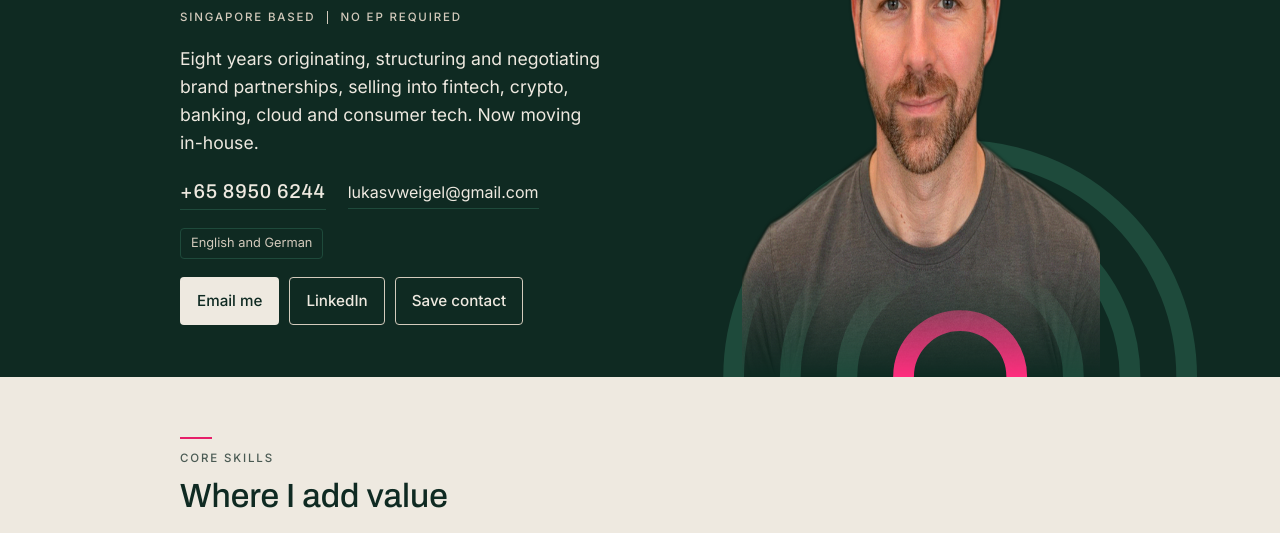
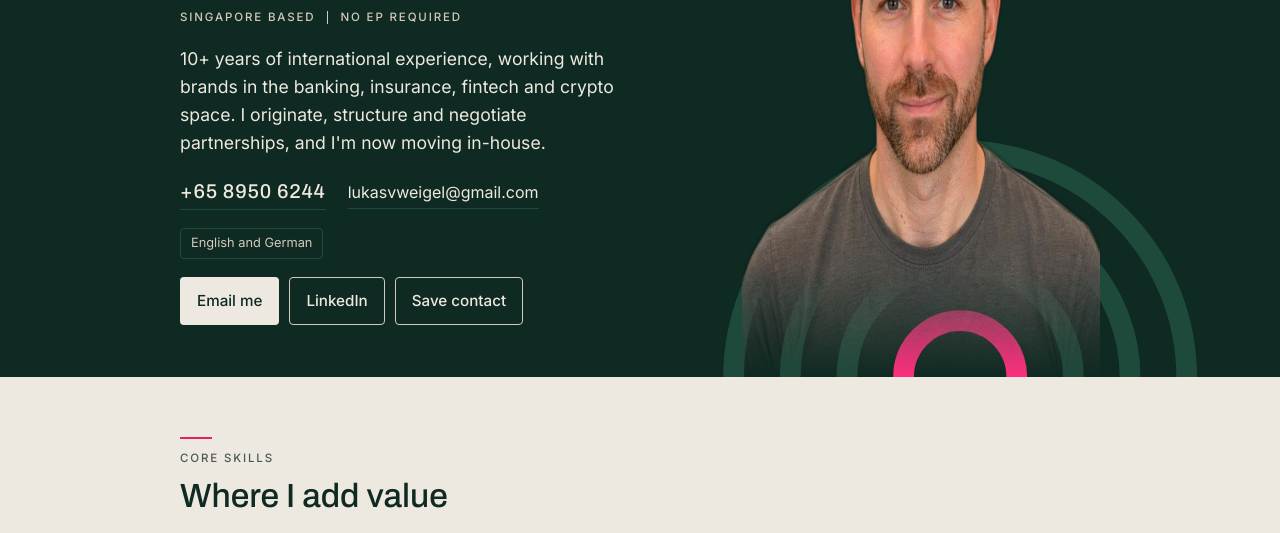
Before and after one commit to LVW-dot/lukas.wynarc.com, a plain HTML site: page index.html in a window 1280 px wide. Shown: the part 267-800 px from the top of the page. Drawn offline with Linux system fonts and the light colour scheme.

Commit message:
Match the years line to the outreach notes
The top summary now says "10+ years of international experience, working with brands in the banking, insurance, fintech and crypto space", as in the SFF outreach notes.

Co-Authored-By: Claude Opus 5.5 <noreply@anthropic.com>

```diff
--- a/index.html
+++ b/index.html
@@ -4,7 +4,7 @@
 <meta charset="utf-8">
 <meta name="viewport" content="width=device-width, initial-scale=1, viewport-fit=cover">
 <title>Lukas Weigel · APAC Commercial Partnerships</title>
-<meta name="description" content="APAC Commercial Partnerships. Singapore based, no EP required. Eight years originating, structuring and negotiating brand partnerships. Moving in-house to brand and strategic partnerships at a fintech or crypto company.">
+<meta name="description" content="APAC Commercial Partnerships. Singapore based, no EP required. 10+ years of international experience, working with brands in the banking, insurance, fintech and crypto space. Moving in-house to brand and strategic partnerships at a fintech or crypto company.">
 <meta property="og:title" content="Lukas Weigel · APAC Commercial Partnerships">
 <meta property="og:description" content="Singapore based, no EP required. Deals with Coinbase, NTT DATA and Cigna. Moving in-house to brand and strategic partnerships at a fintech or crypto company.">
 <meta property="og:image" content="https://lukas.wynarc.com/og.jpg">
@@ -119,7 +119,7 @@ footer { padding-block: 22px max(28px, env(safe-area-inset-bottom)); font-size:
       <div class="label">APAC Commercial Partnerships</div>
       <h1>Lukas Weigel</h1>
       <div class="label sub"><span>Singapore based</span><span class="bar" aria-hidden="true"></span><span>No EP required</span></div>
-      <p class="lede">Eight years originating, structuring and negotiating brand partnerships, selling into fintech, crypto, banking, cloud and consumer tech. Now moving <span class="nw">in-house</span>.</p>
+      <p class="lede">10+ years of international experience, working with brands in the banking, insurance, fintech and crypto space. I originate, structure and negotiate partnerships, and I'm now moving <span class="nw">in-house</span>.</p>
       <div class="reach">
         <a class="tel" href="tel:+6589506244">+65 8950 6244</a>
         <a class="mail" href="mailto:lukasvweigel@gmail.com?subject=Hello%20from%20SFF">lukasvweigel@gmail.com</a>
```
